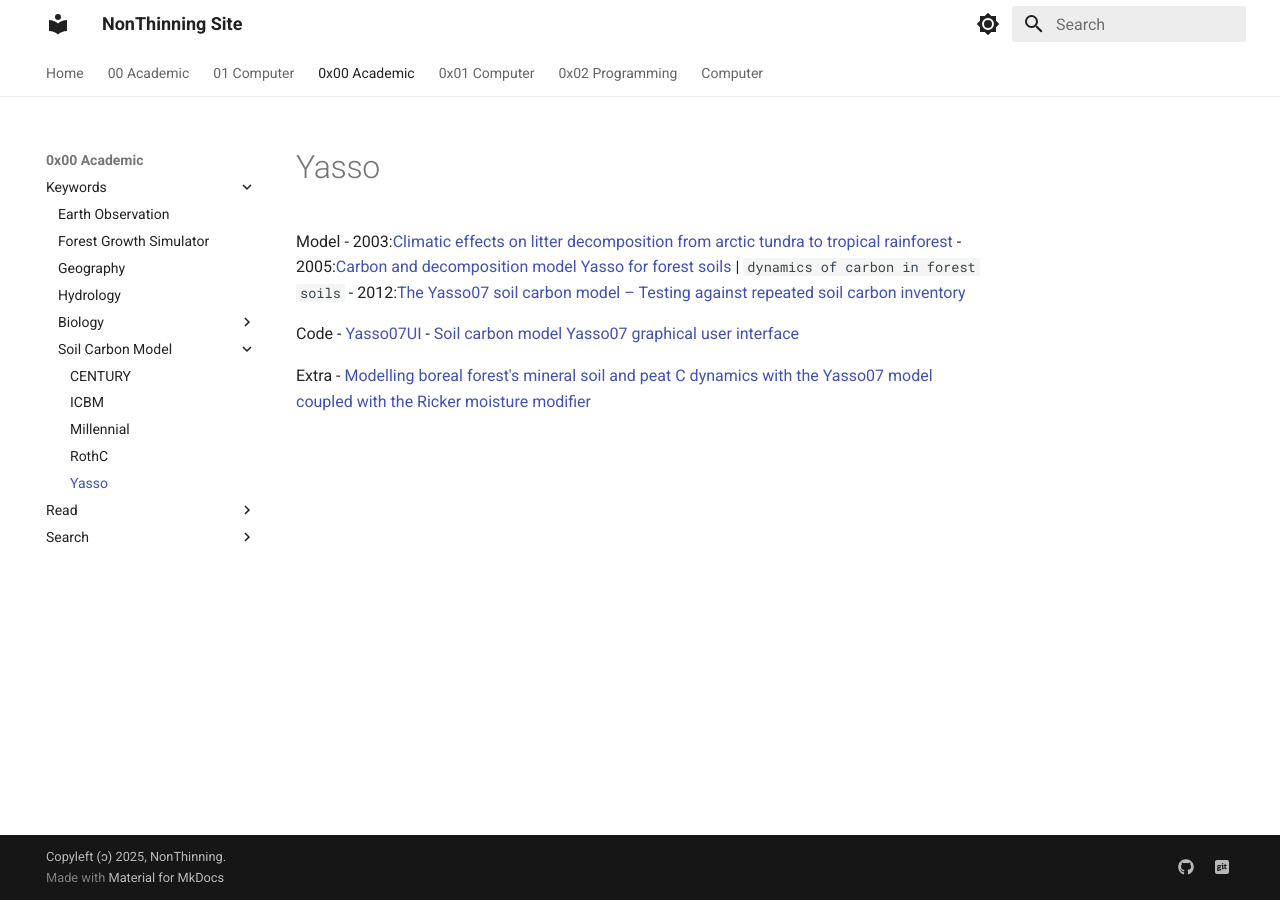
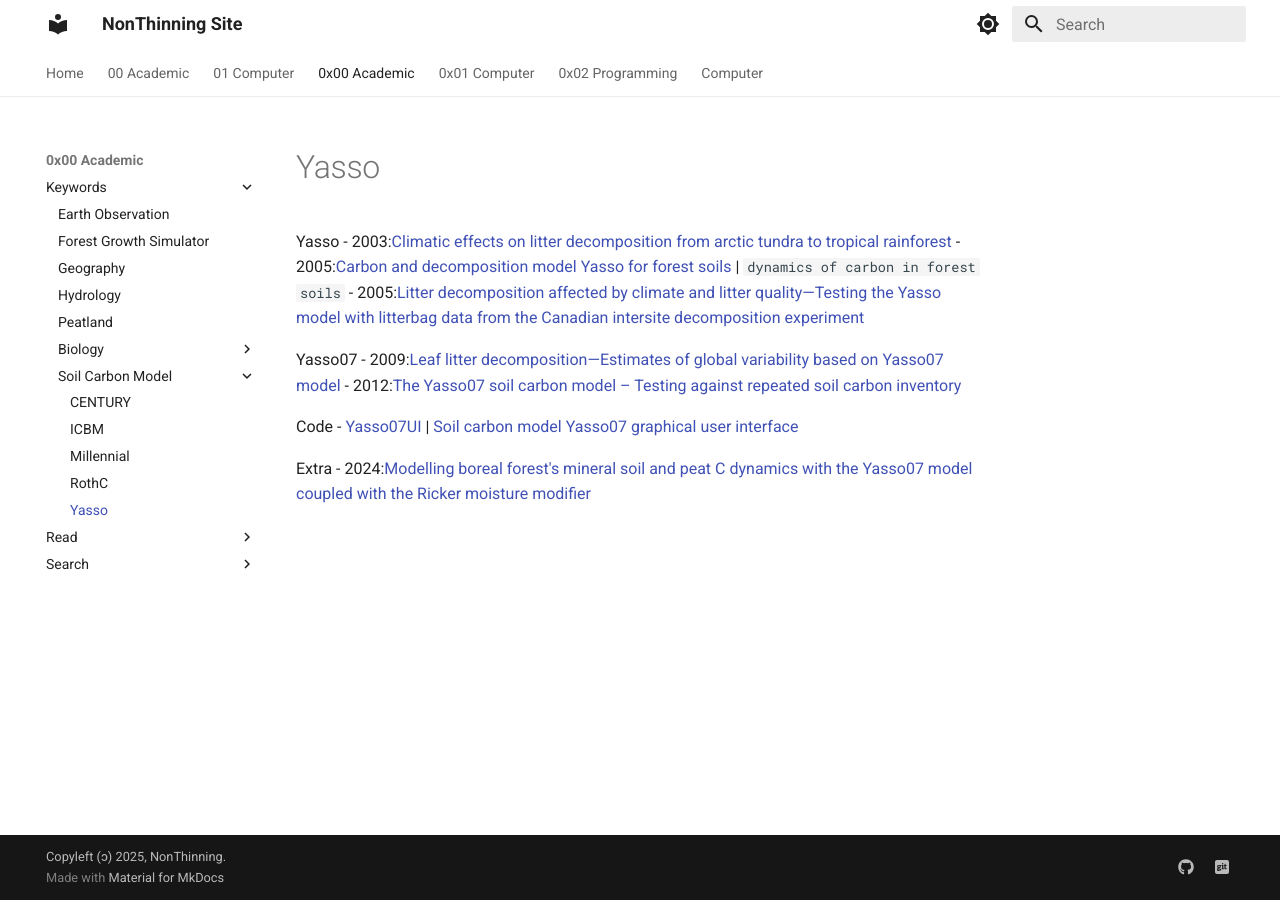
Before and after one commit to NonThinning/NonThinning.github.io, an MkDocs documentation site: the page built from docs/0x00-Academic/Keywords/Soil Carbon Model/Yasso.md, in a window 1280 px wide. Built offline with MkDocs 1.6.1 and Material for MkDocs 9.7.7, drawn with Linux system fonts in a browser that asks for light colours.

Commit message:
docs update

```diff
--- a/docs/0x00-Academic/Keywords/Soil Carbon Model/Yasso.md
+++ b/docs/0x00-Academic/Keywords/Soil Carbon Model/Yasso.md
@@ -1,12 +1,15 @@
 
-Model
+Yasso
 - 2003:[Climatic effects on litter decomposition from arctic tundra to tropical rainforest](https://onlinelibrary.wiley.com/doi/full/10.1046/j.1365-2486.2003.00605.x)
 - 2005:[Carbon and decomposition model Yasso for forest soils](https://doi.org/10.1016/j.ecolmodel.2005.03.005) | `dynamics of carbon in forest soils`
+- 2005:[Litter decomposition affected by climate and litter quality—Testing the Yasso model with litterbag data from the Canadian intersite decomposition experiment](https://doi.org/10.1016/j.ecolmodel.2005.03.006)
+
+Yasso07
+- 2009:[Leaf litter decomposition—Estimates of global variability based on Yasso07 model](https://doi.org/10.1016/j.ecolmodel.2009.05.016)
 - 2012:[The Yasso07 soil carbon model – Testing against repeated soil carbon inventory](https://www.sciencedirect.com/science/article/abs/pii/S0378112712005257)
 
 Code
-- [Yasso07UI](https://code.google.com/archive/p/yasso07ui/)
-- [Soil carbon model Yasso07 graphical user interface](https://www.sciencedirect.com/science/article/pii/S1364815211001265)
+- [Yasso07UI](https://code.google.com/archive/p/yasso07ui/) | [Soil carbon model Yasso07 graphical user interface](https://www.sciencedirect.com/science/article/pii/S1364815211001265)
 
 Extra
-- [Modelling boreal forest's mineral soil and peat C dynamics with the Yasso07 model coupled with the Ricker moisture modifier](https://doi.org/10.5194/gmd-17-5349-2024)
+- 2024:[Modelling boreal forest's mineral soil and peat C dynamics with the Yasso07 model coupled with the Ricker moisture modifier](https://doi.org/10.5194/gmd-17-5349-2024)
```
Also changed, not shown: docs/0x00-Academic/Keywords/Peatland.md (added, +3 -0 lines).
